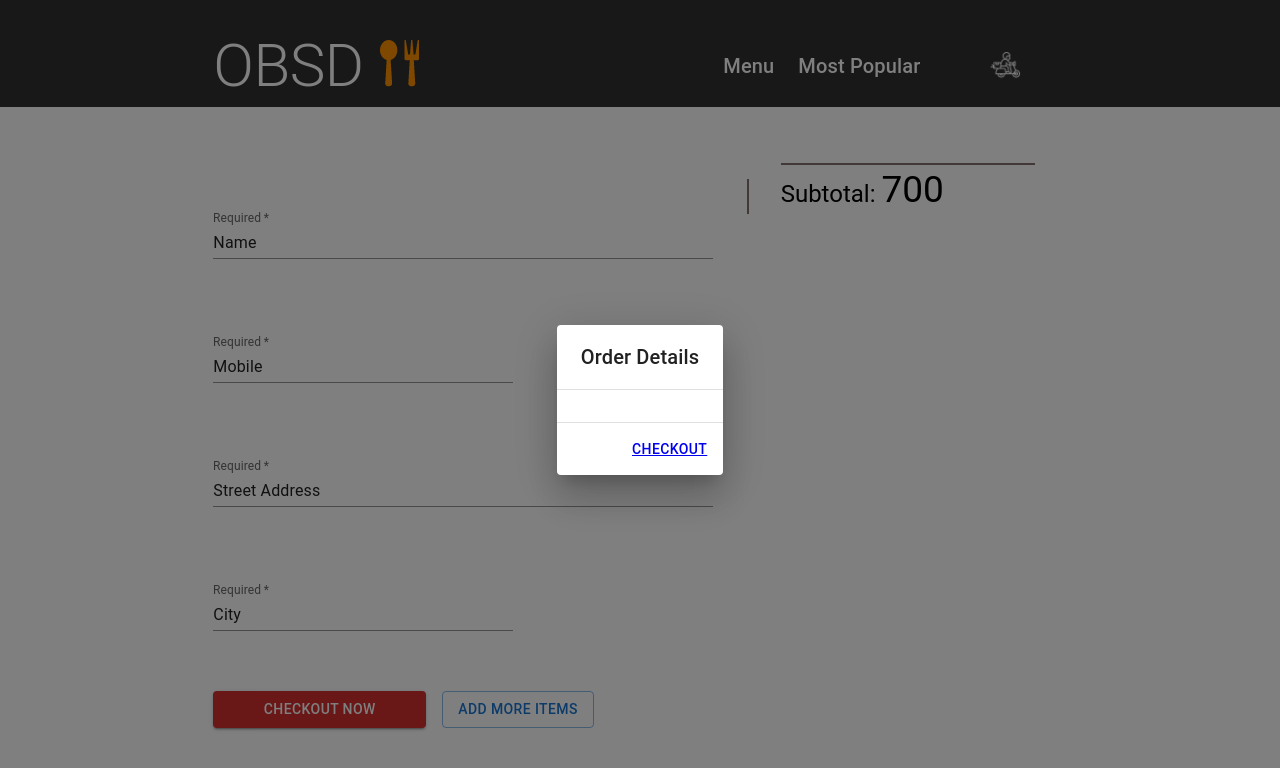
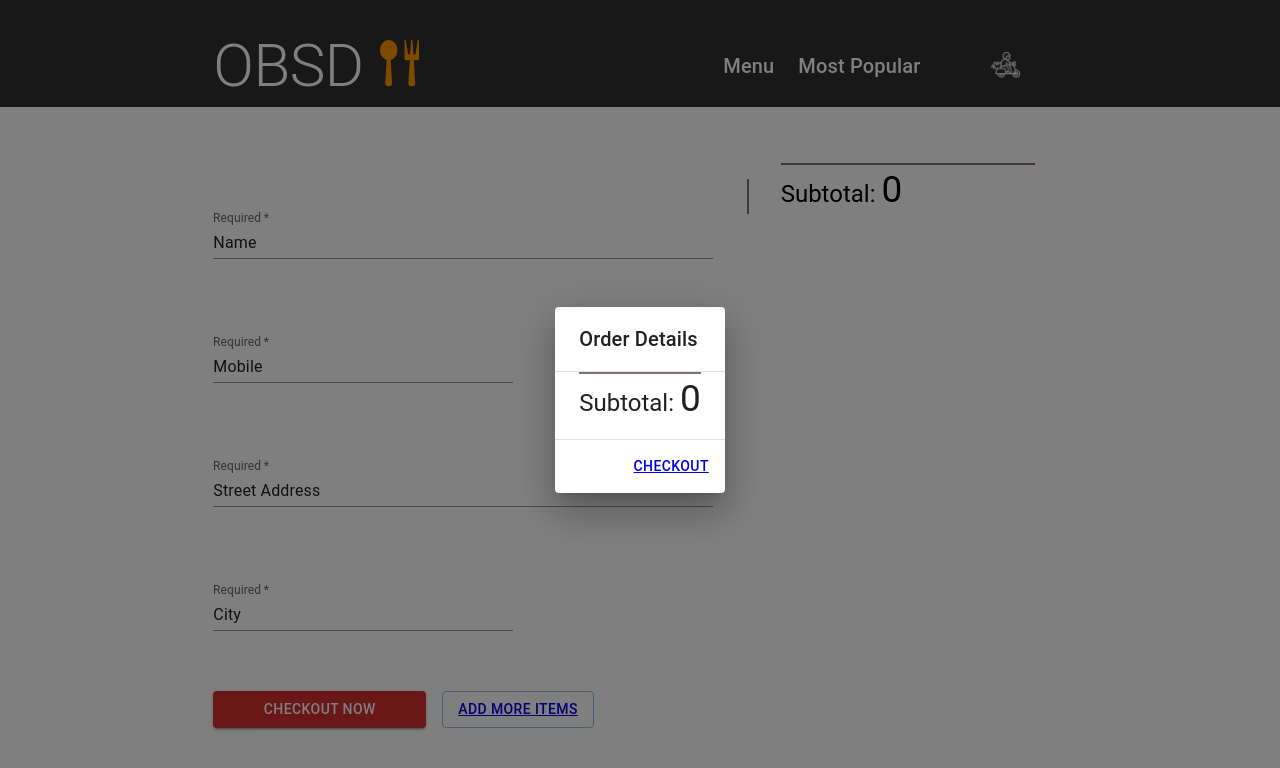
Before and after one commit to elkadye/pizza-deliveries, a React (Create React App) app: page /checkout in a window 1280 px wide. Both pictures are taken after a click on the button 1005 px from the left and 65 px from the top of the page. Shown: the top 768 px of the page. Built offline with nearby package versions, Linux system fonts and the light colour scheme.

Commit message:
cart total and cancel (navigate /)

```diff
--- a/src/components/cartDialog.js
+++ b/src/components/cartDialog.js
@@ -20,6 +20,10 @@ const CartDialog = () => {
   const badgeCount = cartItems.reduce((accumulator, object) => {
     return accumulator + object.orderQty;
   }, 0);
+
+     const cartTotal = cartItems.reduce((accumulator, object) => {
+     return accumulator + object.orderQty*object.Price;
+   }, 0);
 
   const [open, setOpen] = React.useState(false);
   const [scroll, setScroll] = React.useState("paper");
@@ -79,6 +83,11 @@ const CartDialog = () => {
               </Grid>
             ))}
           </Grid>
+          <div className="checkoutTotal">
+            <Typography variant="h5" component="p">
+              Subtotal: <span className="subtotal">{cartTotal}</span>
+            </Typography>
+          </div>
         </DialogContent>
         <DialogActions>
           {/* <Button onClick={handleClose}>Cancel</Button> */}
--- a/src/components/cartItems.js
+++ b/src/components/cartItems.js
@@ -23,6 +23,9 @@ export default function CartItems() {
 
  useEffect(() => console.log(cartItems), [cartItems]);
 
+   const cartTotal = cartItems.reduce((accumulator, object) => {
+     return accumulator + object.orderQty*object.Price;
+   }, 0);
 
 
 
@@ -40,7 +43,7 @@ export default function CartItems() {
         <Grid item xs={12} px={4}>
           <div className="checkoutTotal">
             <Typography variant="h5" component="p">
-              Subtotal: <span className="subtotal">700</span>
+              Subtotal: <span className="subtotal">{cartTotal}</span>
             </Typography>
           </div>
         </Grid>
--- a/src/components/checkoutForm.js
+++ b/src/components/checkoutForm.js
@@ -5,8 +5,16 @@ import {
   Box,
   Button,
 } from "@mui/material";
+import { Link } from "react-router-dom";
+import { useNavigate } from "react-router";
 
 export default function CheckoutForm() {
+  let navigate = useNavigate();
+  function navHome() {
+    navigate("/home");
+  }
+
+
   const padding = 4;
   return (
     <form className="checkoutForm">
@@ -81,8 +89,10 @@ export default function CheckoutForm() {
           </Button>
         </Grid>
         <Grid item xs={4}>
-          <Button variant="outlined" >
-            Add More items
+          <Button variant="outlined">
+            <Link to="/" underline="hover">
+              Add More items
+            </Link>
           </Button>
         </Grid>
       </Grid>
```
